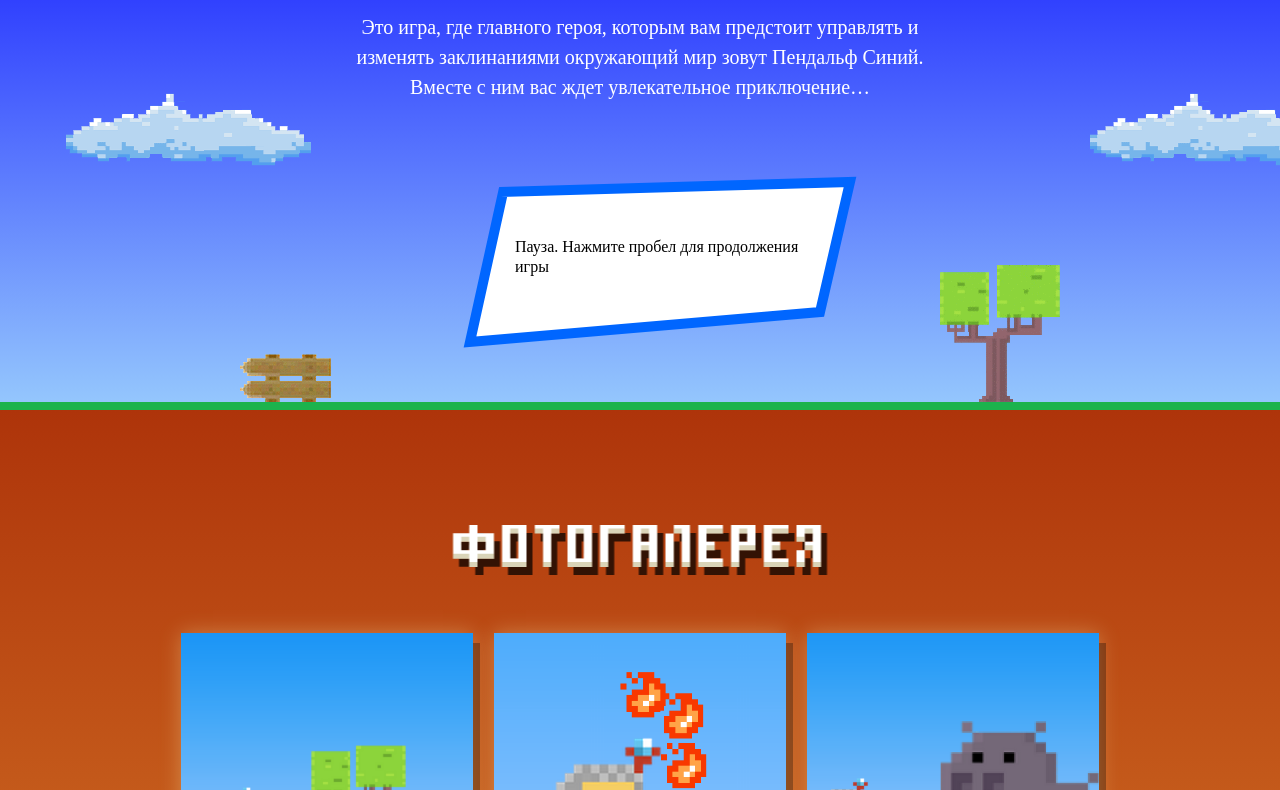
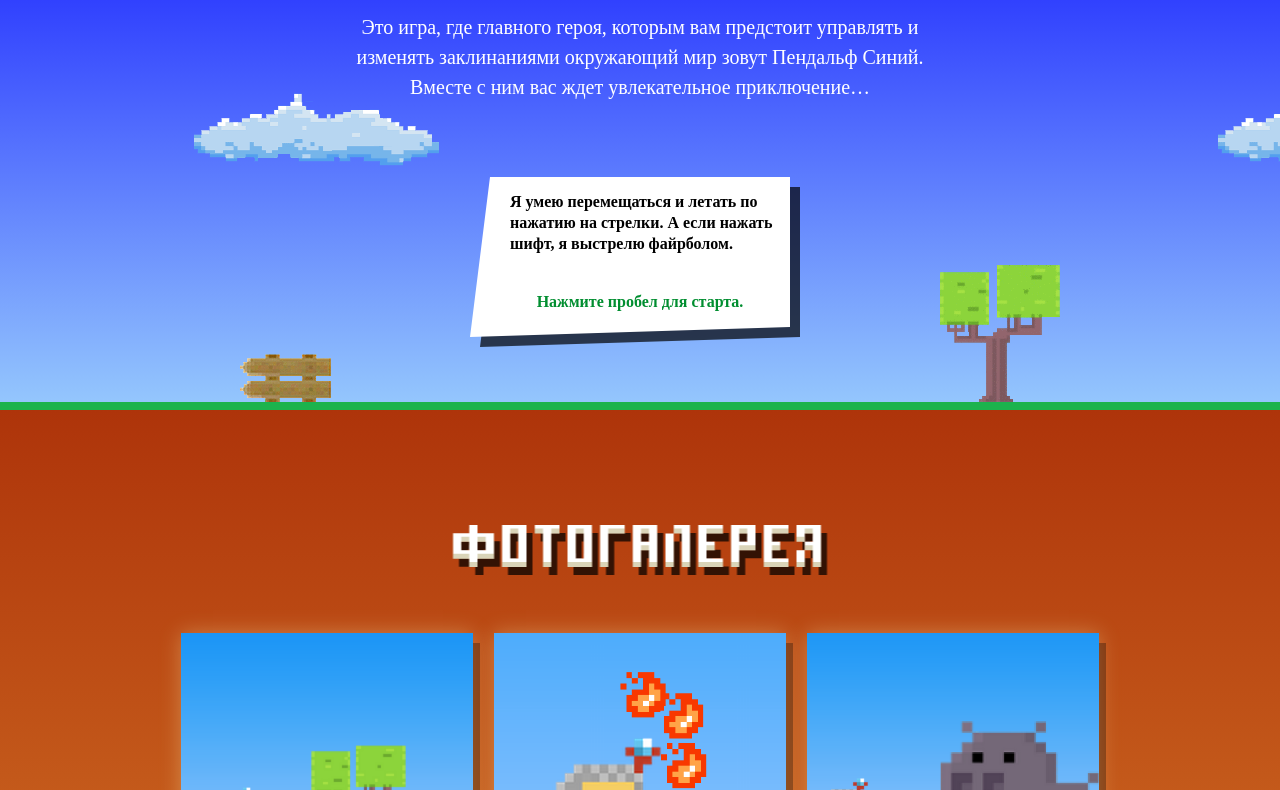
Before and after one commit to victorrar/105408-code-and-magick, a website: page build/index.html in a window 1280 px wide. Shown: the part 197-987 px from the top of the page. Drawn offline with Linux system fonts and the light colour scheme; a web font is replaced by a local one.

Commit message:
Добавлена функция вывода сообщений

```diff
--- a/build/index.html
+++ b/build/index.html
@@ -127,9 +127,9 @@
 </template>
 
 <script src="js/form.js"></script>
+<script src="js/game.js"></script>
 <script src="js/main.js"></script>
-<script src="js/game-stat.min.js"></script>
-<script src="js/check.js"></script>
+
 
 </body>
 </html>
--- a/build/js/game.js
+++ b/build/js/game.js
@@ -395,20 +395,81 @@ window.Game = (function() {
      * Отрисовка экрана паузы.
      */
     _drawPauseScreen: function() {
+      //константы
+      var INTRO_TEXT = 'Я умею перемещаться и летать по нажатию на стрелки. А если нажать шифт, я выстрелю файрболом.';
+      var PAUSE_TEXT = 'Я же не буду стоять здесь вечно, правда?';
+      var WIN_TEXT = 'Скастовать фаербол не так то просто, но я смог!';
+      var FAIL_TEXT = 'Упс. Что-то пошло не так, как хотелось.';
+      var MSG_WIDTH = 300;
+      var MSG_HEIGHT = 150;
+      var TEXT_HEIGHT = 16;
+      this.ctx.font = 'bold ' + TEXT_HEIGHT + 'px PT Mono';
+      var msgTextColor = '#000000';
+
+      var widthCenter = this.canvas.width / 2;
+      var heightCenter = this.canvas.height / 2;
+      var currentText;
+      var bottomText;
+
+      //Рисует четырехугольник
+      var drawBackground = function(context, offsetX, offsetY, color) {
+        context.fillStyle = color;
+        context.beginPath();
+        context.moveTo(widthCenter - MSG_WIDTH / 2 + offsetX, heightCenter - MSG_HEIGHT / 2 + offsetY);
+        context.lineTo(widthCenter + MSG_WIDTH / 2 + offsetX, heightCenter - MSG_HEIGHT / 2 + offsetY);
+        context.lineTo(widthCenter + MSG_WIDTH / 2 + offsetX, heightCenter + MSG_HEIGHT / 2 + offsetY);
+        context.lineTo(widthCenter - MSG_WIDTH / 2 + offsetX - 20, heightCenter + MSG_HEIGHT / 2 + offsetY + 10);
+        context.lineTo(widthCenter - MSG_WIDTH / 2 + offsetX, heightCenter - MSG_HEIGHT / 2 + offsetY);
+        context.fill();
+        context.closePath();
+      };
+      //Разбивает на строки и пишет текст
+      function wrapText(context, text, marginLeft, marginTop, maxWidth, lineHeight) {
+        var words = text.split(' ');
+        var countWords = words.length;
+        var line = '';
+        for (var n = 0; n < countWords; n++) {
+          var testLine = line + words[n] + ' ';
+          var testWidth = context.measureText(testLine).width;
+          if (testWidth > maxWidth) {
+            context.fillText(line, marginLeft, marginTop);
+            line = words[n] + ' ';
+            marginTop += lineHeight;
+          } else {
+            line = testLine;
+          }
+        }
+
+        context.fillText(line, marginLeft, marginTop);
+      }
+
+      drawBackground(this.ctx, 10, 10, 'rgba(0, 0, 0, 0.7)');
+      drawBackground(this.ctx, 0, 0, '#FFFFFF');
+
       switch (this.state.currentStatus) {
         case Verdict.WIN:
-          console.log('you have won!');
+          currentText = WIN_TEXT;
+          bottomText = 'Нажмите пробел для рестарта.';
           break;
         case Verdict.FAIL:
-          console.log('you have failed!');
+          currentText = FAIL_TEXT;
+          bottomText = 'Нажмите пробел для рестарта.';
           break;
         case Verdict.PAUSE:
-          console.log('game is on pause!');
+          currentText = PAUSE_TEXT;
+          bottomText = 'Нажмите пробел для продолжения.';
           break;
         case Verdict.INTRO:
-          console.log('welcome to the game! Press Space to start');
+          currentText = INTRO_TEXT;
+          bottomText = 'Нажмите пробел для старта.';
           break;
       }
+      this.ctx.textAlign = 'left';
+      this.ctx.fillStyle = msgTextColor;
+      wrapText(this.ctx, currentText, widthCenter - MSG_WIDTH / 2 + 20, heightCenter - MSG_HEIGHT / 2 + 30, MSG_WIDTH - 20, TEXT_HEIGHT * 1.3);
+      this.ctx.fillStyle = '#018E30';
+      this.ctx.textAlign = 'center';
+      this.ctx.fillText(bottomText, widthCenter, heightCenter + MSG_HEIGHT / 2 - 20, MSG_WIDTH - 20);
     },
 
     /**
```
